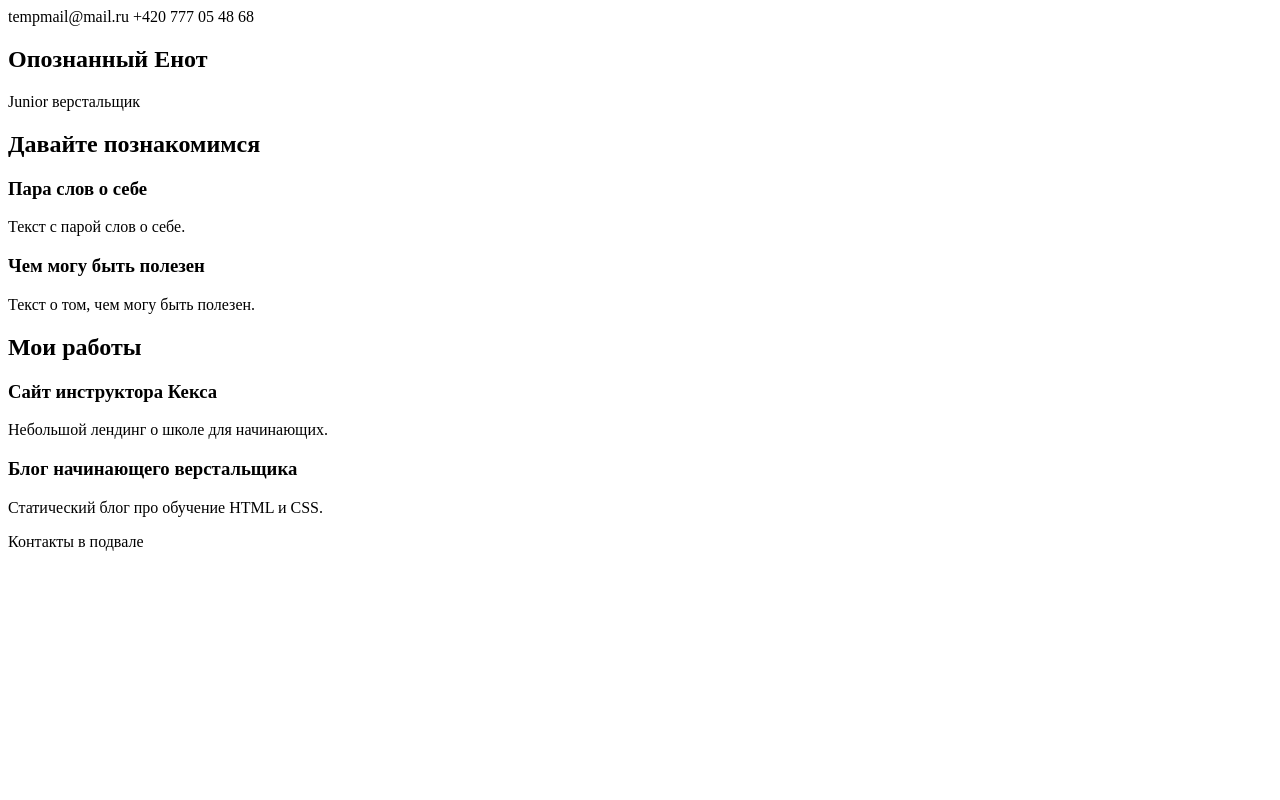
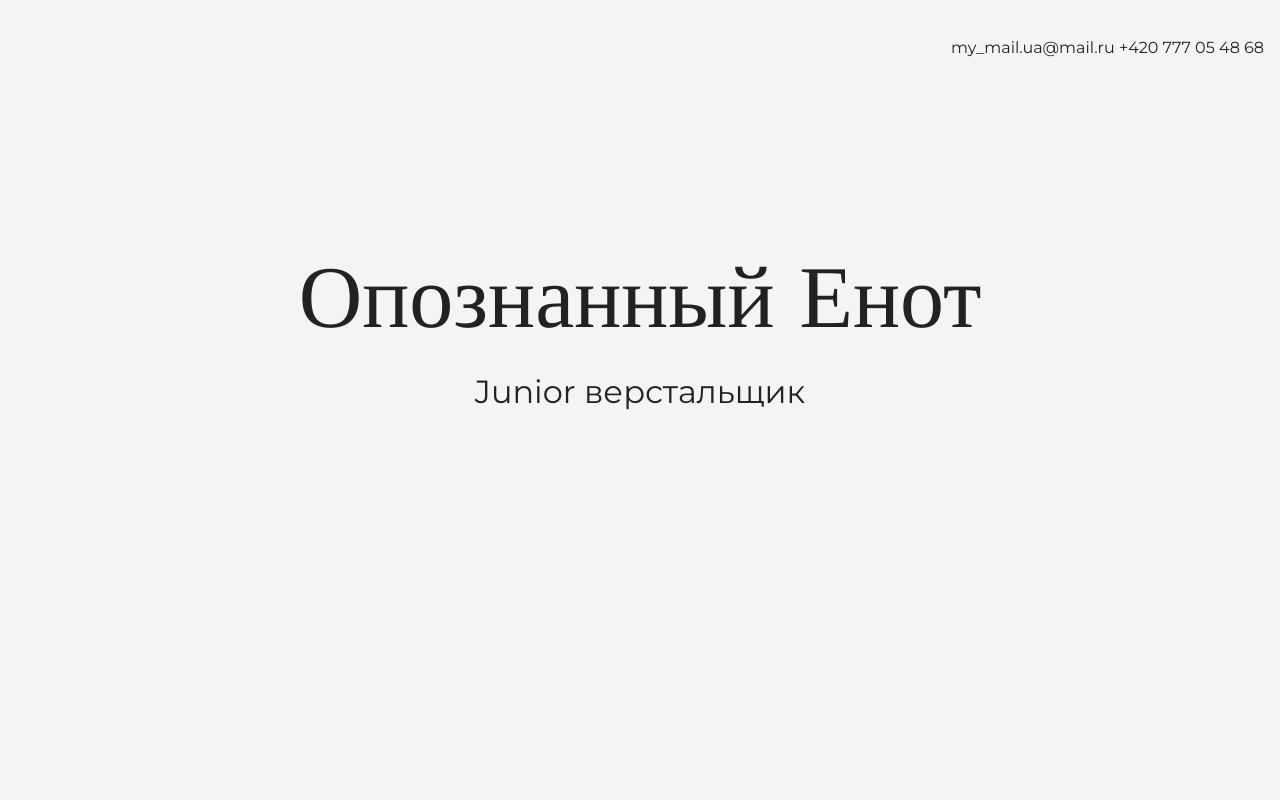
Before and after one commit to IIeTpo/my_portfilio, a plain HTML site: page index.html in a window 1280 px wide. Shown: the top 800 px of the page. Drawn offline with nearby package versions, Linux system fonts and the light colour scheme.

Commit message:
правка главной страницы и стилей

```diff
--- a/index.html
+++ b/index.html
@@ -3,35 +3,35 @@
   <head>
     <meta charset="UTF-8">
     <link rel="stylesheet" href="https://fonts.googleapis.com/css?family=Montserrat:400,500,700|Old+Standard+TT&display=swap&subset=cyrillic">
-    <link rel="stylesheet" href="style.css.css">
+    <link rel="stylesheet" href="style.css">
     <title>Портфолио Junior верстальщика</title>
   </head>
 
   <body>
     <header class="page-header">
-      <div class="container">tempmail@mail.ru +420 777 05 48 68
+      <div class="container">my_mail.ua@mail.ru +420 777 05 48 68
       </div>
     </header>
 
+    <section class="hero-image">
       <div class="container">
-      <section class="hero-image">
         <h1 class="heading">Опознанный Енот</h1>
         <p>Junior верстальщик</p>
+      </div>
     </section>
-    </div>
 
+    <section class="intro">
       <div class="container">
-      <section class="intro">
         <h2 class="subheading">Давайте познакомимся</h2>
         <h3>Пара слов о себе</h3>
         <p>Текст с парой слов о себе.</p>
         <h3>Чем могу быть полезен</h3>
         <p>Текст о том, чем могу быть полезен.</p>
+      </div>
     </section>
-    </div>
 
+    <section class="portfolio">
       <div class="container">
-      <section class="portfolio">
         <h2 class="subheading">Мои работы</h2>
 
         <h3>Сайт инструктора Кекса</h3>
@@ -39,14 +39,14 @@
 
         <h3>Блог начинающего верстальщика</h3>
         <p>Статический блог про обучение HTML и CSS.</p>
+      </div>
     </section>
+
+     <footer class="page-footer">
+      <div class="container">
+        Контакты в подвале
       </div>
-
-    <div class="container">
-      <footer class="page-footer">
-        Контакты в подвале
     </footer>
-    </div>
 
     <script>document.write('<script src="http://' + (location.host || 'localhost').split(':')[0] + ':35729/livereload.js?snipver=1"></' + 'script>')</script>
 
```
Lines whose indentation alone changed are shown as unchanged.
